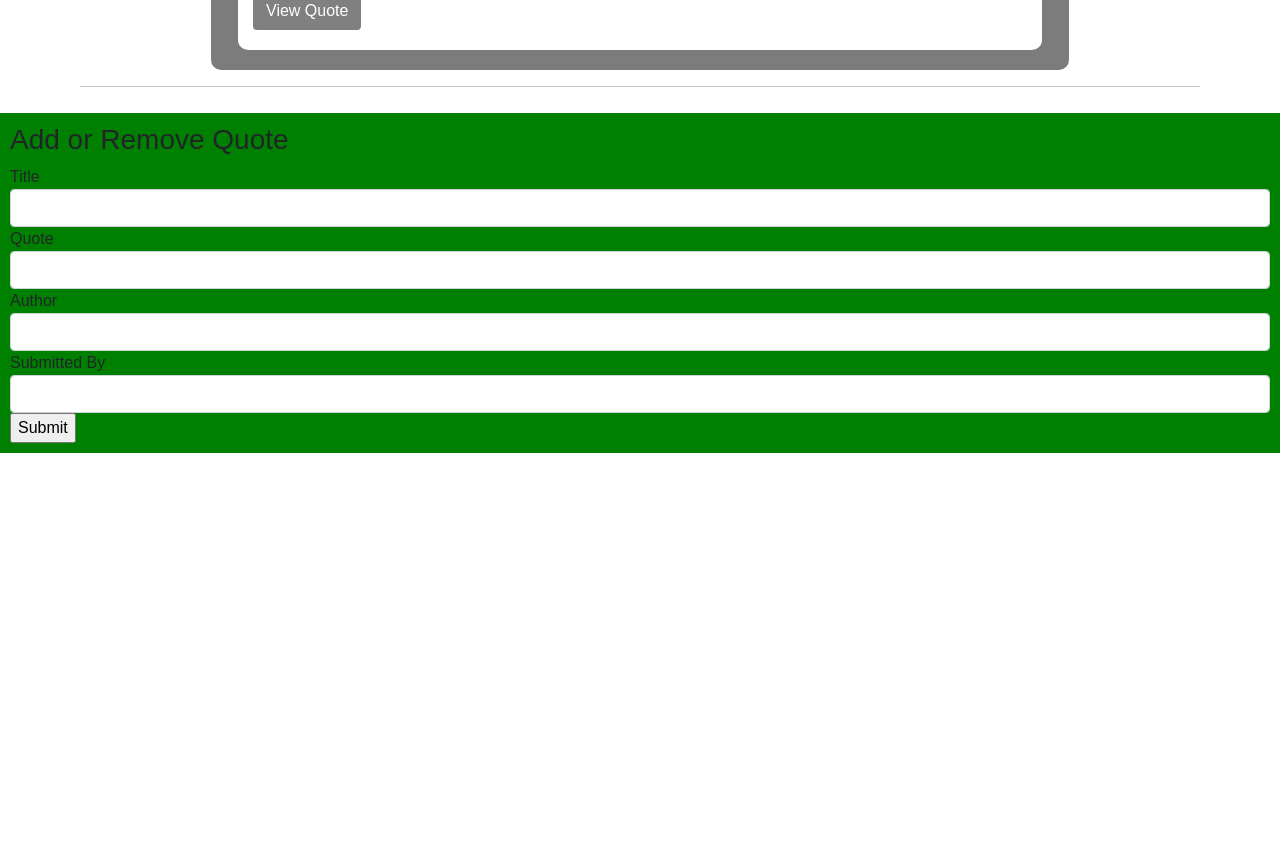
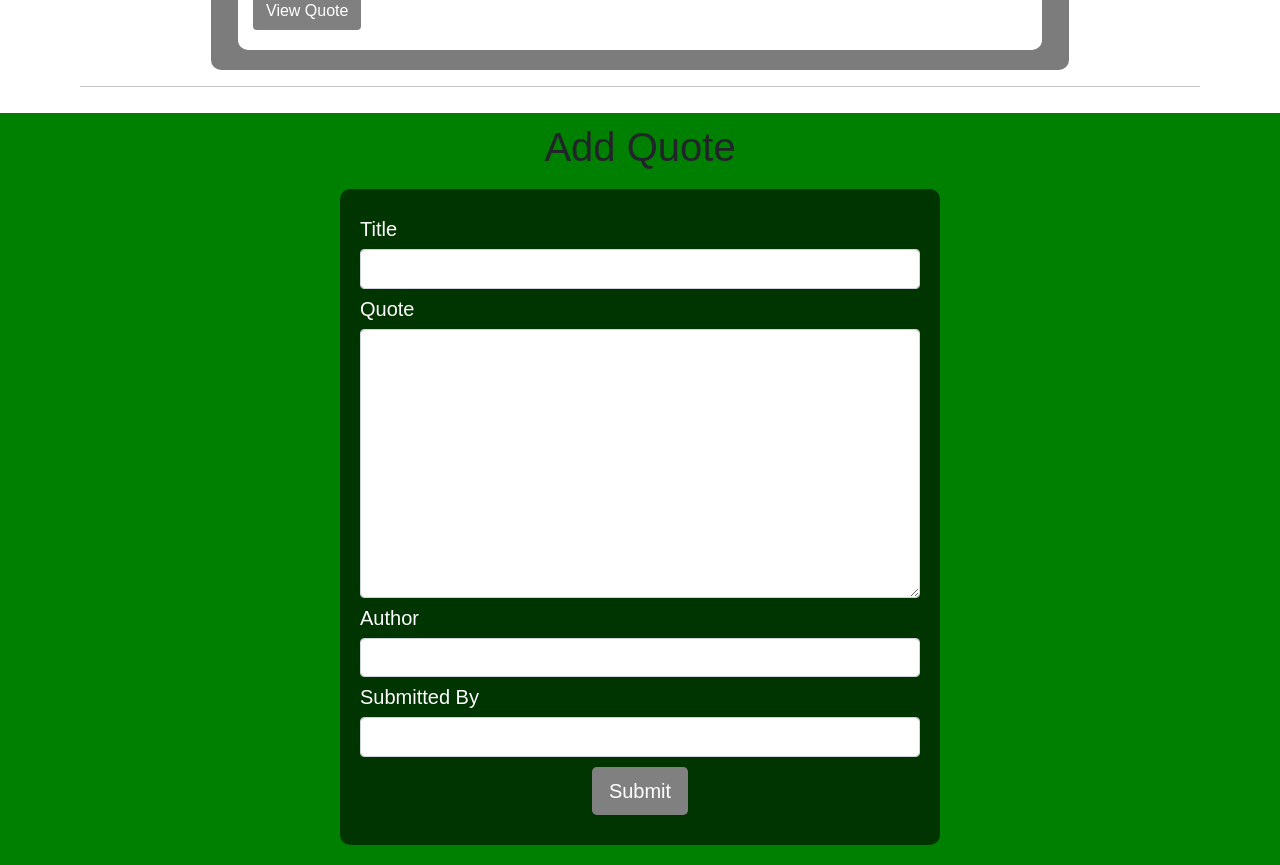
Before and after one commit to layersony/Quotes, an Angular app: page /home in a window 1280 px wide. Shown: the part 720-1585 px from the top of the page. Before the commit the page ends 1173 px from the top, so only its background shows below. Built offline with nearby package versions, Linux system fonts and the light colour scheme.

Commit message:
quote form done

```diff
--- a/src/app/quote-form/quote-form.component.css
+++ b/src/app/quote-form/quote-form.component.css
@@ -0,0 +1,25 @@
+h3{
+  font-size: 40px;
+
+}
+.ad-quote{
+  background-color: rgba(0, 0, 0, 0.597);
+  max-width: 600px;
+  margin: 10px;
+  padding: 20px;
+  border-radius: 10px;
+}
+label{
+  color: white;
+  font-size: 20px;
+  margin: 5px auto;
+}
+
+.tosend{
+  color: white;
+  background-color: grey;
+  margin: 10px auto;
+}
+input[type=text], #quoteline{
+  font-size: 17px;
+}
--- a/src/app/quote-form/quote-form.component.html
+++ b/src/app/quote-form/quote-form.component.html
@@ -1,10 +1,12 @@
-<h3>Add or Remove Quote</h3>
+<h3 class="text-md-center">Add Quote</h3>
 
+<div class="container">
+  <div class="row justify-content-center align-items-center">
     <div class="ad-quote">
       <form (ngSubmit)='submitQuote()' #quoteForm='ngForm'>
         <div class="form-group">
           <label for="name">Title</label>
-      <input type="text" id="title" class="form-control" required [(ngModel)] = 'newQuote.title' #title='ngModel' name="title">
+          <input type="text" id="title" class="form-control" required [(ngModel)]='newQuote.title' #title='ngModel' name="title">
           <div [hidden]='title.valid || title.pristine' class="alert alert-danger">
             <p>Title is required</p>
           </div>
@@ -12,7 +14,7 @@
 
         <div class="form-group">
           <label for="name">Quote</label>
-      <input type="text" id="quoteline" class="form-control" required [(ngModel)]= 'newQuote.quoteline' #quoteline='ngModel' name='quoteline'>
+          <textarea id="quoteline" cols="20" rows="10" class="form-control" required [(ngModel)]='newQuote.quoteline' #quoteline='ngModel' name='quoteline'></textarea>
           <div [hidden]='quoteline.valid || quoteline.pristine' class="alert alert-danger">
             <p>Quote is required</p>
           </div>
@@ -33,6 +35,10 @@
             <p>Submitted By is required</p>
           </div>
         </div>
-    <input type="submit" value="Submit">
+        <div class="text-center">
+          <input type="submit" value="Submit" class="btn btn-lg tosend">
+        </div>
       </form>
     </div>
+  </div>
+</div>
```
Lines whose indentation alone changed are shown as unchanged.
